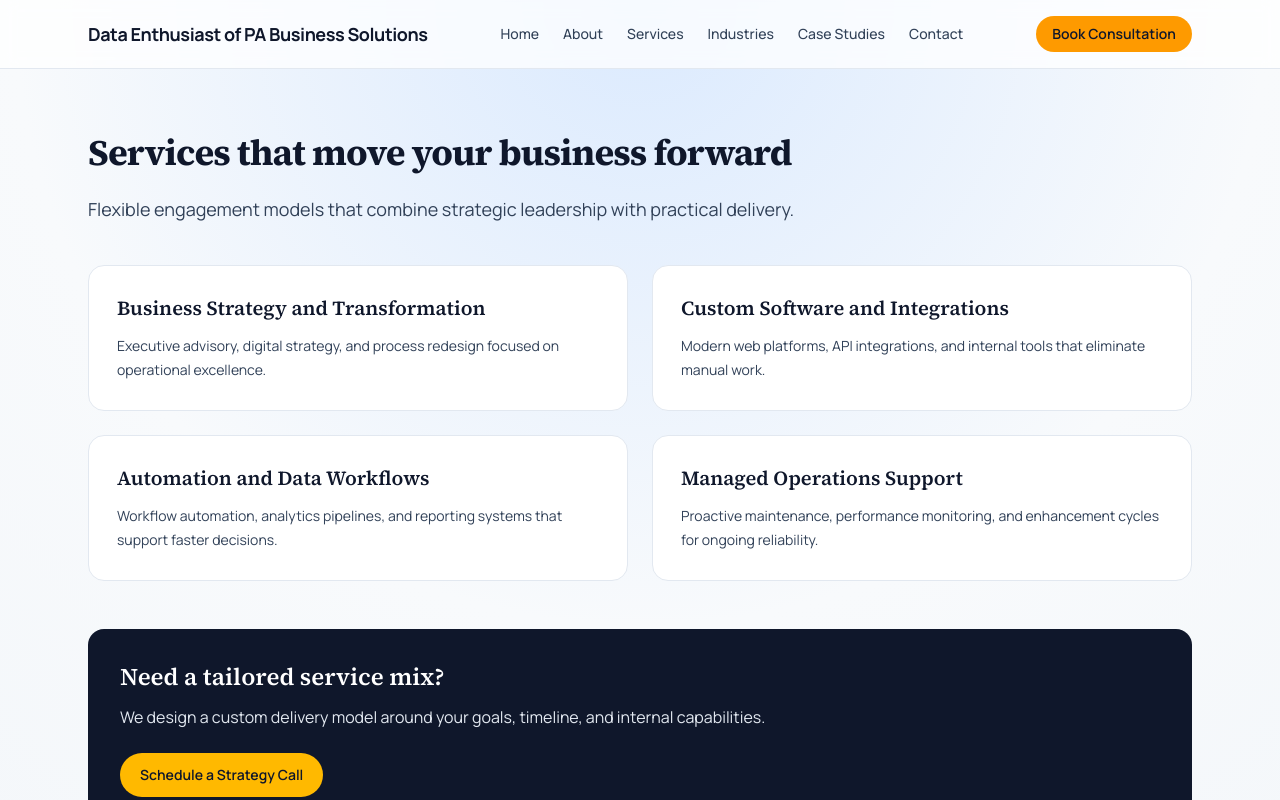
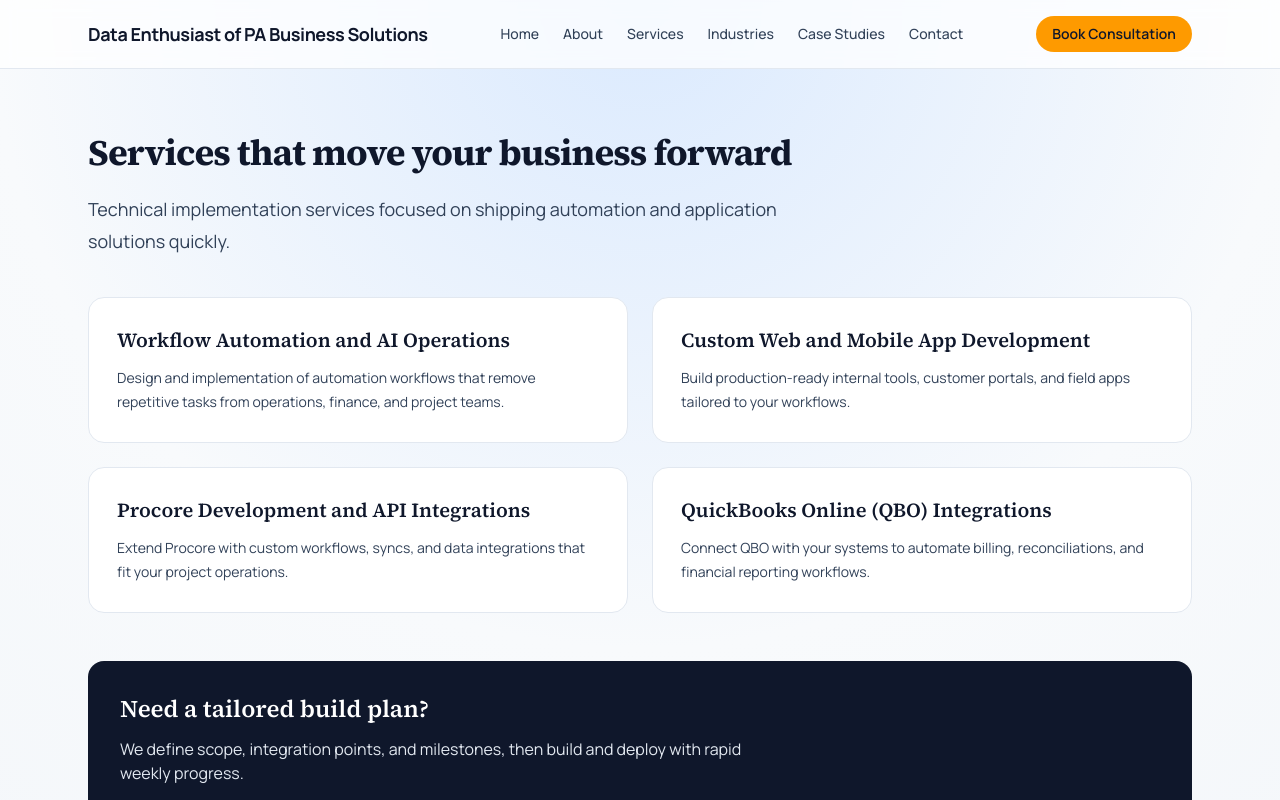
Before and after one commit to Tgilmore5712/dataenthusiastofpa, a Next.js app: page /services in a window 1280 px wide. Shown: the top 800 px of the page. Built offline with nearby package versions, Linux system fonts and the light colour scheme; no server answers.

Commit message:
Refocus site messaging using resume background

```diff
--- a/app/page.tsx
+++ b/app/page.tsx
@@ -9,9 +9,9 @@ import {
 } from "@/lib/seo";
 
 export const metadata: Metadata = buildMetadata({
-  title: "Business Solutions for Revenue, Efficiency, and Scale",
+  title: "Automation Workflows, Web and App Development",
   description:
-    "Professional business solutions that combine strategy, technology implementation, and managed support to accelerate growth.",
+    "Workflow automation, custom web and mobile apps, Procore development, and QuickBooks Online integrations built for operational speed.",
   path: "/",
 });
 
@@ -24,13 +24,13 @@ export default function Home() {
 
       <section className="rounded-3xl bg-slate-900 px-8 py-14 text-white md:px-14">
         <p className="inline-flex rounded-full border border-slate-500 px-4 py-1 text-xs font-semibold uppercase tracking-[0.2em] text-slate-200">
-          Professional Corporate Solutions
+          Automation and Product Engineering
         </p>
         <h1 className="mt-7 max-w-4xl font-serif text-4xl leading-tight tracking-tight md:text-6xl">
-          Business solutions that turn complex operations into scalable growth engines.
+          We build automation workflows, web apps, and mobile apps that eliminate manual work.
         </h1>
         <p className="mt-6 max-w-2xl text-base leading-7 text-slate-300 md:text-lg">
-          We help leadership teams modernize systems, automate workflows, and build high-performance operating models with clear ROI.
+          From Procore development to QuickBooks Online integrations, we implement practical systems your team can use immediately.
         </p>
         <div className="mt-8 flex flex-wrap gap-4">
           <Link
@@ -50,21 +50,21 @@ export default function Home() {
 
       <section className="mt-12 grid gap-6 md:grid-cols-3">
         <article className="rounded-2xl border border-slate-200 bg-white p-6 shadow-sm">
-          <h2 className="text-lg font-semibold text-slate-900">Strategic Consulting</h2>
+          <h2 className="text-lg font-semibold text-slate-900">Workflow Automation</h2>
           <p className="mt-3 text-sm leading-6 text-slate-700">
-            Business architecture, capability mapping, and transformation roadmaps for executive teams.
+            Automate repetitive back-office processes across operations, finance, and project teams.
           </p>
         </article>
         <article className="rounded-2xl border border-slate-200 bg-white p-6 shadow-sm">
-          <h2 className="text-lg font-semibold text-slate-900">Technology Delivery</h2>
+          <h2 className="text-lg font-semibold text-slate-900">Web and App Builds</h2>
           <p className="mt-3 text-sm leading-6 text-slate-700">
-            Full-cycle engineering and integration programs that reduce technical debt and speed execution.
+            Design and delivery of custom web platforms, field apps, and internal business tools.
           </p>
         </article>
         <article className="rounded-2xl border border-slate-200 bg-white p-6 shadow-sm">
-          <h2 className="text-lg font-semibold text-slate-900">Managed Improvement</h2>
+          <h2 className="text-lg font-semibold text-slate-900">Platform Integrations</h2>
           <p className="mt-3 text-sm leading-6 text-slate-700">
-            Ongoing optimization, reporting, and operational support to sustain long-term gains.
+            Procore development, QBO integrations, and API connections that keep systems in sync.
           </p>
         </article>
       </section>
@@ -73,20 +73,20 @@ export default function Home() {
         <h2 className="font-serif text-3xl tracking-tight text-slate-900 md:text-4xl">Why enterprise teams choose us</h2>
         <div className="mt-8 grid gap-5 md:grid-cols-2">
           <div className="rounded-xl bg-slate-50 p-5">
-            <p className="text-sm font-semibold uppercase tracking-wider text-slate-500">Execution confidence</p>
-            <p className="mt-2 text-sm leading-6 text-slate-700">Cross-functional teams that align strategy, delivery, and measurable outcomes.</p>
+            <p className="text-sm font-semibold uppercase tracking-wider text-slate-500">Builder mindset</p>
+            <p className="mt-2 text-sm leading-6 text-slate-700">We focus on shipping working automations and applications, not slide decks.</p>
           </div>
           <div className="rounded-xl bg-slate-50 p-5">
-            <p className="text-sm font-semibold uppercase tracking-wider text-slate-500">Operational rigor</p>
-            <p className="mt-2 text-sm leading-6 text-slate-700">Governance, risk control, and transparent KPIs throughout every engagement.</p>
+            <p className="text-sm font-semibold uppercase tracking-wider text-slate-500">Integration depth</p>
+            <p className="mt-2 text-sm leading-6 text-slate-700">Strong experience with Procore APIs, QBO, and multi-system workflow orchestration.</p>
           </div>
           <div className="rounded-xl bg-slate-50 p-5">
-            <p className="text-sm font-semibold uppercase tracking-wider text-slate-500">Speed to value</p>
-            <p className="mt-2 text-sm leading-6 text-slate-700">Phased implementation that delivers early business wins while scaling sustainably.</p>
+            <p className="text-sm font-semibold uppercase tracking-wider text-slate-500">Fast implementation</p>
+            <p className="mt-2 text-sm leading-6 text-slate-700">Rapid sprint execution with visible progress every week.</p>
           </div>
           <div className="rounded-xl bg-slate-50 p-5">
-            <p className="text-sm font-semibold uppercase tracking-wider text-slate-500">Future-ready architecture</p>
-            <p className="mt-2 text-sm leading-6 text-slate-700">Modern foundations built for growth, resilience, and evolving customer demands.</p>
+            <p className="text-sm font-semibold uppercase tracking-wider text-slate-500">Maintainable systems</p>
+            <p className="mt-2 text-sm leading-6 text-slate-700">Clean architecture, documentation, and support so your team can scale confidently.</p>
           </div>
         </div>
       </section>
--- a/app/services/page.tsx
+++ b/app/services/page.tsx
@@ -6,30 +6,30 @@ import { buildMetadata, serviceSchema } from "@/lib/seo";
 export const metadata: Metadata = buildMetadata({
   title: "Services | Data Enthusiast of PA Business Solutions",
   description:
-    "Explore strategy, implementation, automation, and managed services designed to improve productivity and business performance.",
+    "Workflow automation, custom web and mobile development, Procore integrations, and QuickBooks Online integration services.",
   path: "/services",
 });
 
 const services = [
   {
-    name: "Business Strategy and Transformation",
+    name: "Workflow Automation and AI Operations",
     description:
-      "Executive advisory, digital strategy, and process redesign focused on operational excellence.",
+      "Design and implementation of automation workflows that remove repetitive tasks from operations, finance, and project teams.",
   },
   {
-    name: "Custom Software and Integrations",
+    name: "Custom Web and Mobile App Development",
     description:
-      "Modern web platforms, API integrations, and internal tools that eliminate manual work.",
+      "Build production-ready internal tools, customer portals, and field apps tailored to your workflows.",
   },
   {
-    name: "Automation and Data Workflows",
+    name: "Procore Development and API Integrations",
     description:
-      "Workflow automation, analytics pipelines, and reporting systems that support faster decisions.",
+      "Extend Procore with custom workflows, syncs, and data integrations that fit your project operations.",
   },
   {
-    name: "Managed Operations Support",
+    name: "QuickBooks Online (QBO) Integrations",
     description:
-      "Proactive maintenance, performance monitoring, and enhancement cycles for ongoing reliability.",
+      "Connect QBO with your systems to automate billing, reconciliations, and financial reporting workflows.",
   },
 ];
 
@@ -39,7 +39,7 @@ export default function ServicesPage() {
       <JsonLd data={serviceSchema()} />
       <h1 className="text-4xl font-bold tracking-tight text-slate-900">Services that move your business forward</h1>
       <p className="mt-5 max-w-3xl text-lg leading-8 text-slate-700">
-        Flexible engagement models that combine strategic leadership with practical delivery.
+        Technical implementation services focused on shipping automation and application solutions quickly.
       </p>
       <div className="mt-10 grid gap-6 md:grid-cols-2">
         {services.map((service) => (
@@ -50,15 +50,15 @@ export default function ServicesPage() {
         ))}
       </div>
       <div className="mt-12 rounded-2xl bg-slate-900 p-8 text-white">
-        <h2 className="text-2xl font-semibold">Need a tailored service mix?</h2>
+        <h2 className="text-2xl font-semibold">Need a tailored build plan?</h2>
         <p className="mt-3 max-w-2xl text-slate-200">
-          We design a custom delivery model around your goals, timeline, and internal capabilities.
+          We define scope, integration points, and milestones, then build and deploy with rapid weekly progress.
         </p>
         <Link
           href="/contact"
           className="mt-6 inline-flex rounded-full bg-amber-400 px-5 py-3 text-sm font-semibold text-slate-900 transition hover:bg-amber-300"
         >
-          Schedule a Strategy Call
+          Schedule a Build Call
         </Link>
       </div>
     </main>
--- a/lib/seo.ts
+++ b/lib/seo.ts
@@ -80,7 +80,7 @@ export function serviceSchema() {
   return {
     "@context": "https://schema.org",
     "@type": "Service",
-    serviceType: "Business and Technology Solutions",
+    serviceType: "Workflow Automation and Software Development",
     provider: {
       "@type": "Organization",
       name: siteConfig.legalName,
@@ -88,6 +88,6 @@ export function serviceSchema() {
     },
     areaServed: "United States",
     description:
-      "Strategy, engineering, and managed services that improve business performance and operational resilience.",
+      "Automation workflows, custom web and mobile app development, Procore solutions, and QuickBooks Online integrations.",
   };
 }
--- a/lib/site.ts
+++ b/lib/site.ts
@@ -7,18 +7,19 @@ export const siteConfig = {
   social: {
     linkedin: "https://www.linkedin.com/company/yourcompany",
   },
-  defaultTitle: "Business Solutions for Growth, Efficiency, and Scale",
+  defaultTitle: "Automation Workflows, Web and App Builds",
   defaultDescription:
-    "Data Enthusiast of PA helps companies improve operations, modernize technology, and drive measurable business outcomes with strategy, engineering, and managed solutions.",
+    "Data Enthusiast of PA builds workflow automation, custom web and mobile apps, Procore solutions, and QuickBooks Online integrations for growing companies.",
   keywords: [
-    "business solutions",
-    "technology consulting",
-    "digital transformation",
-    "managed services",
+    "workflow automation",
+    "web app development",
+    "mobile app development",
+    "Procore development",
+    "QuickBooks Online integration",
+    "QBO integrations",
+    "API integrations",
     "process automation",
-    "enterprise technology",
-    "business strategy",
-    "software solutions",
+    "custom software development",
   ],
 };
 
```
Also changed, not shown: app/about/page.tsx (+9 -9 lines), app/case-studies/page.tsx (+12 -12 lines), app/industries/page.tsx (+7 -7 lines).
